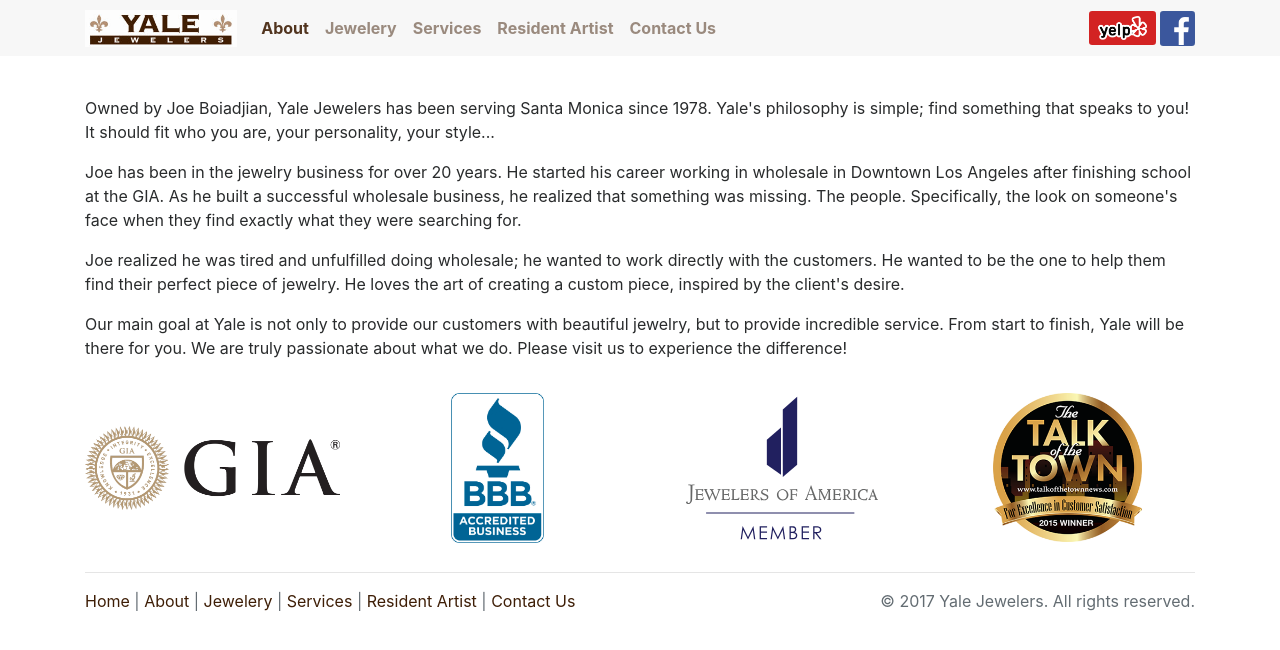
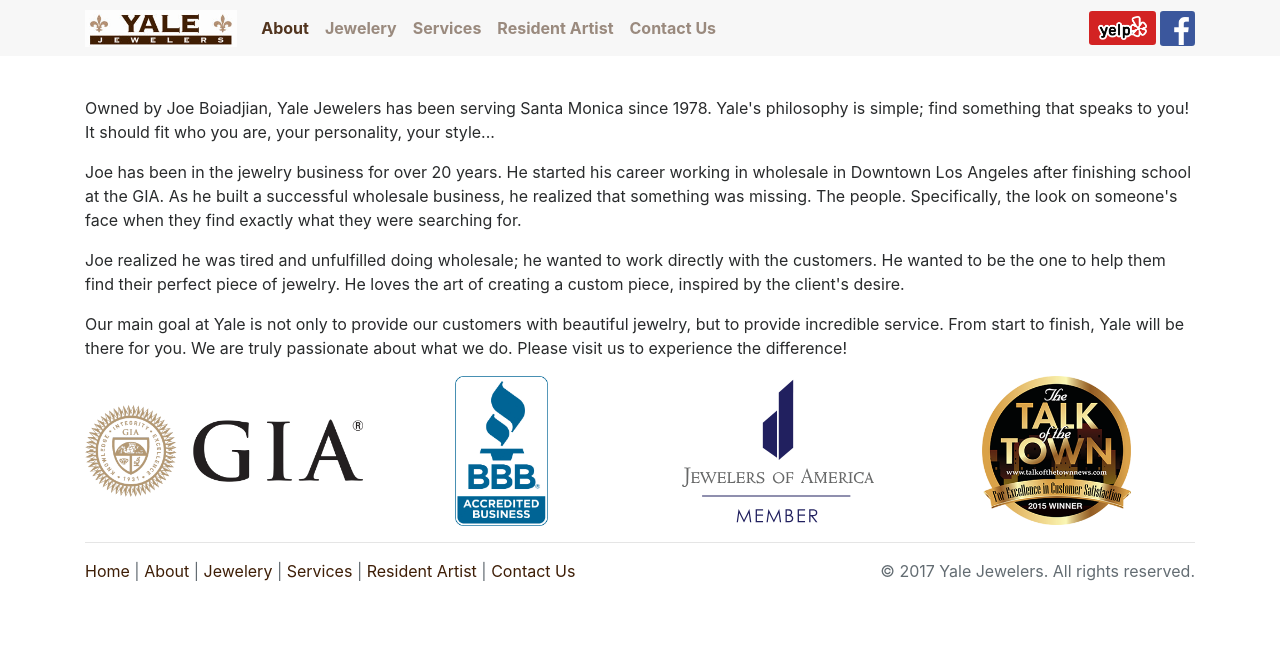
Before and after one commit to supergibbs/yalejewelers.com, a Jekyll site: the page built from about.html, in a window 1280 px wide. Shown: the top 650 px of the page. Built offline with Jekyll 4.4.1, drawn with Linux system fonts in a browser that asks for light colours; nearby versions of some CDN libraries.

Commit message:
Better bootstrap css and reorganized images

```diff
--- a/about.html
+++ b/about.html
@@ -24,25 +24,25 @@
     the difference!
 </p>
 
-<div class="row member-logos">
+<div class="row align-items-center no-gutters text-center member-logos ">
     <div class="col-6 col-md-3">
         <a href="https://www.gia.edu" target="_blank">
-            <img src="img/gia_logo.png" class="img-fluid" title="Joe Boiadjian, GIA Graduate Gemologist" alt="Gemological Institute of America, Inc Logo"/>
+            <img src="img/about/gia_logo.png" class="img-fluid" title="Joe Boiadjian, GIA Graduate Gemologist" alt="Gemological Institute of America, Inc Logo"/>
         </a>
     </div>
     <div class="col-6 col-md-3">
         <a href="https://www.bbb.org/losangelessiliconvalley/business-reviews/jewelers-retail/yale-jewelers-in-santa-monica-ca-13085448" target="_blank">
-            <img src="img/bbb.jpg" class="img-fluid" title="Yale Jewelers is a BBB Accredited Business" alt=" Better Business Bureau Logo"/>
+            <img src="img/about/bbb.jpg" class="img-fluid" title="Yale Jewelers is a BBB Accredited Business" alt=" Better Business Bureau Logo"/>
         </a>
     </div>
     <div class="col-6 col-md-3">
         <a href="http://www.jewelers.org/find-a-jeweler/member/MDAwMzU2MQ==" target="_blank">
-            <img src="img/ja_logo.svg" class="img-fluid" title="Yale Jewelers is a proud retail member of Jewelers of America" alt="Jewelers of America Logo"/>
+            <img src="img/about/ja_logo.svg" class="img-fluid" title="Yale Jewelers is a proud retail member of Jewelers of America" alt="Jewelers of America Logo"/>
         </a>
     </div>
     <div class="col-6 col-md-3">
         <a href="https://www.talkofthetownnews.com/index.php?option=com_wrapper&view=wrapper&Itemid=89&phone=3108290605" target="_blank">
-            <img src="img/tott_2015.gif" class="img-fluid" title="Talk of the Town winner 6 consectutive years" alt="Talk of the Town Winner"/>
+            <img src="img/about/tott_2015.gif" class="img-fluid" title="Talk of the Town winner 6 consectutive years" alt="Talk of the Town Winner"/>
         </a>
     </div>
 </div>
--- a/css/main.scss
+++ b/css/main.scss
@@ -51,12 +51,6 @@
 }
 
 .member-logos {
-    text-align: center;
-
-    a {
-        line-height: 180px;
-    }
-
     img {
         max-height: 150px;
     }
--- a/services.html
+++ b/services.html
@@ -15,7 +15,7 @@
         </p>
     </div>
     <div class="col-md-3">
-        <img src="img/gift_box.jpeg" alt="Gift Box" class="img-fluid rounded" >
+        <img src="img/services/gift_box.jpeg" alt="Gift Box" class="img-fluid rounded" >
     </div>
 </div>
 <br>
@@ -32,9 +32,9 @@
         </ul>
     </div>
     <div class="col-md-4 text-center pull-md-5">
-        <img src="img/watches.jpeg" alt="Watches" class="img-fluid rounded" >
+        <img src="img/services/watches.jpeg" alt="Watches" class="img-fluid rounded" >
     </div>
     <div class="col-md-3 text-center">
-        <img src="img/IMG_8600.jpeg" alt="Ring" class="img-fluid rounded" >
+        <img src="img/services/ring.jpeg" alt="Ring" class="img-fluid rounded" >
     </div>
 </div>
```
Also changed, not shown: img/about/bbb.jpg (renamed from img/bbb.jpg), img/about/gia_logo.png (renamed from img/gia_logo.png), img/about/ja_logo.svg (renamed from img/ja_logo.svg), img/about/tott_2015.gif (renamed from img/tott_2015.gif), img/services/gift_box.jpeg (renamed from img/gift_box.jpeg), img/services/ring.jpeg (renamed from img/IMG_8600.jpeg), img/services/watches.jpeg (renamed from img/watches.jpeg).
